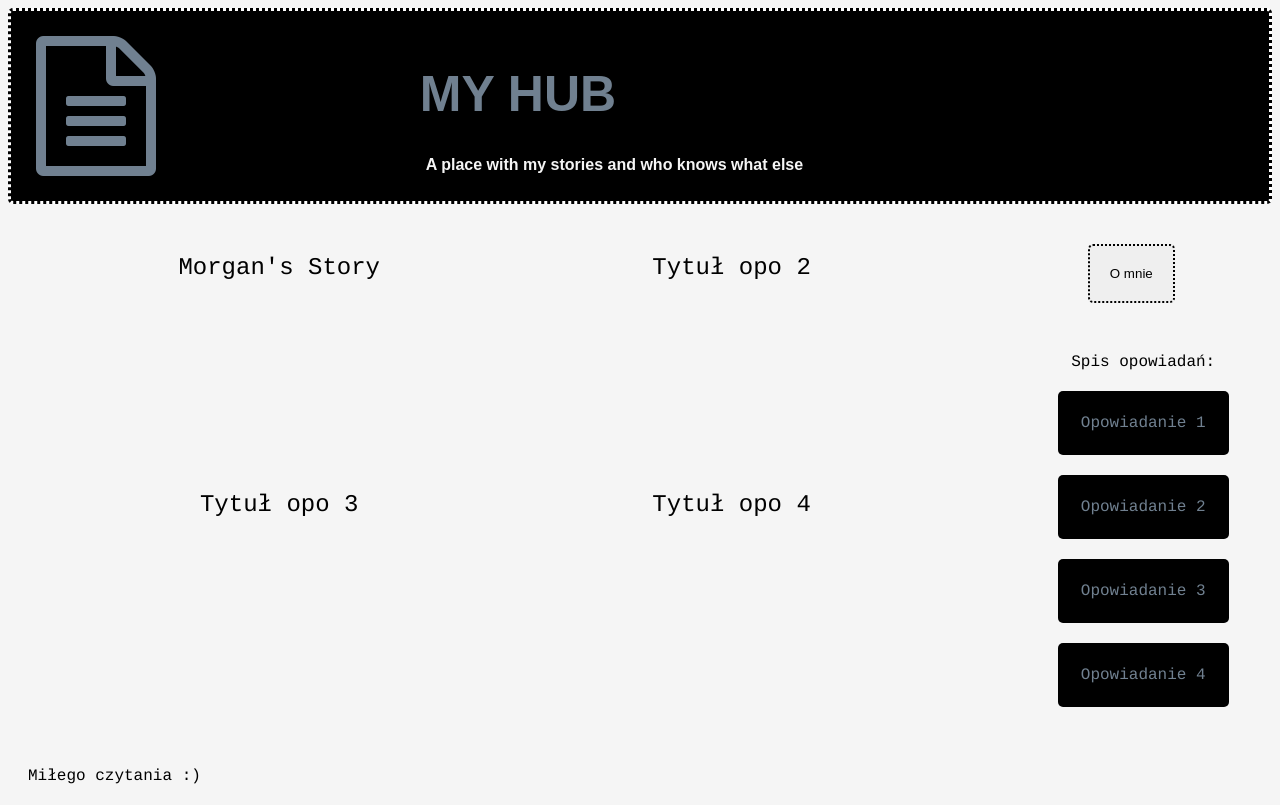
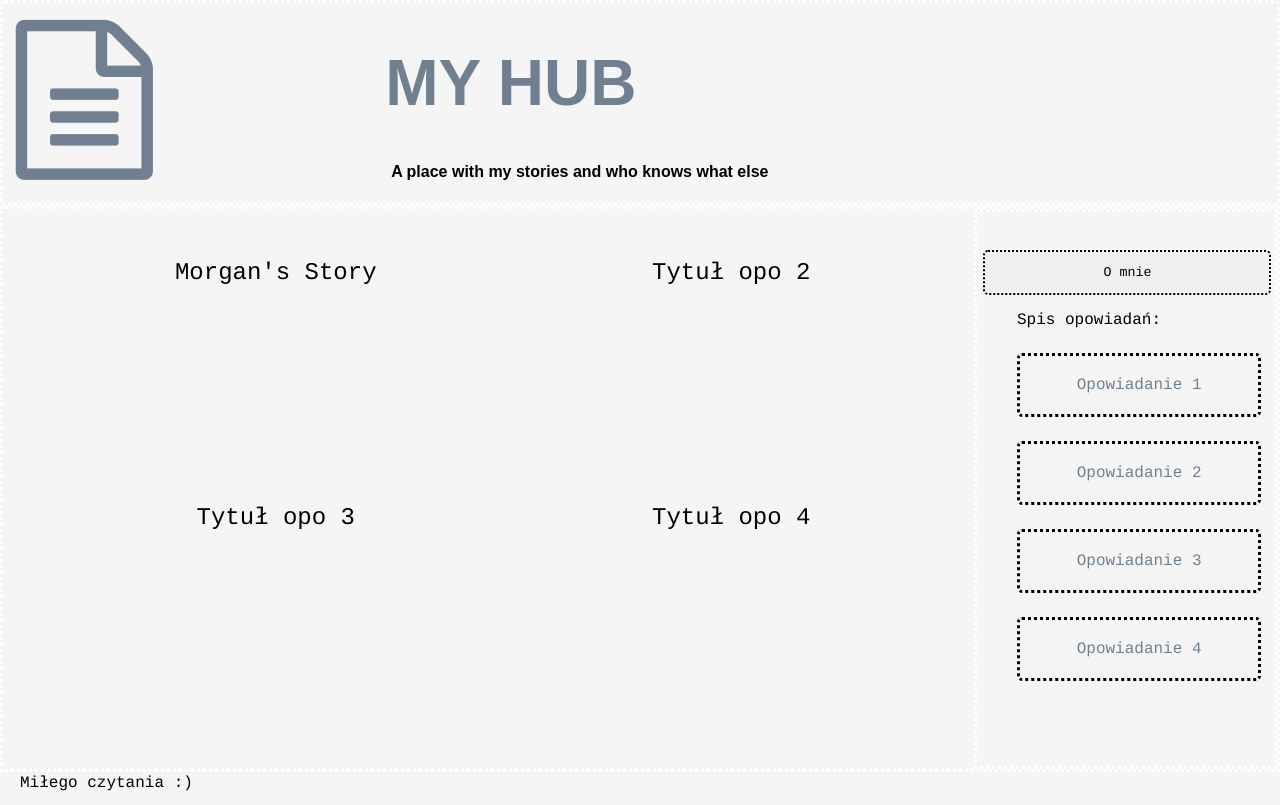
Before and after one commit to Alejandro-Mirez/MyWebpage, a website built with Parcel: page src/homepage.html in a window 1280 px wide. Built offline with nearby package versions, Linux system fonts and the light colour scheme; a script that the page names is missing; a web font is replaced by a local one.

Commit message:
fixed swal, js button and all (?) css TODO: one css file, unify colors etc cleanup

```diff
--- a/js/main.js
+++ b/js/main.js
@@ -4,6 +4,35 @@ function showAbout(){
     text: "Lepiej mi idzie wymyślanie tasiemcowych opowiadań niż ich spisywanie, ale robię, co w mojej mocy.",
     icon: "question",
     confirmButtonText: "Zamknij",
-    confirmButtonColor: "#708090"
+    confirmButtonColor: "#708090",
+   // toast: true,
+    heightAuto: false
   });
 }
+
+let myButton = document.getElementById("topBtn");
+
+let width;
+let height;
+let size;
+const minSize = 408818
+
+window.onscroll = function() {
+  width = document.documentElement.clientWidth
+  height = document.documentElement.clientHeight
+  size = width * height
+  if (size > minSize) {
+  scrollFunction()}
+};
+
+function scrollFunction() {
+  if (myButton && document.body.scrollTop > 300 || document.documentElement.scrollTop > 300) {
+      myButton.style.display = "block";
+    } else {
+      myButton.style.display = "none";
+    }
+}
+function topFunction() {
+  document.body.scrollTop = 0;
+  document.documentElement.scrollTop = 0;
+}
--- a/src/homepage.html
+++ b/src/homepage.html
@@ -12,9 +12,9 @@
 <body>
 
 <header>
-  <div class="logo_space">
-    <a href="homepage.html"><i class="fa fa-file-text-o" style="font-size:140px" id="log"></i></a>
-  </div>
+  <div class="logo_space"> <!-- necessary so that pointer shows up only on hover over icon, not the entire section -->
+    <a href="homepage.html"><i class="fa fa-file-text-o" style="font-size:20vh; text-indent: 1vw" id="log"></i></a>
+   </div>
   <div class="title">
     <h1><a href="homepage.html" class="title_hpg"> MY HUB </a></h1>
     <h4> A place with my stories and who knows what else </h4>
@@ -25,10 +25,10 @@
 
   <main>
 
-    <section>
-      <div class="cover"> Morgan's Story</div>
+    <section> <a href="story_1.html">
+      <div class="cover"> Morgan's Story </div>
       <div class="overlay">
-        <div class="text"><a href="story_1.html">
+        <div class="text">
           Opis opowiadania 1 Opis opowiadania 1Opis opowiadania 1Opis opowiadania 1Opis opowiadania
           1Opis opowiadania 1Opis opowiadania 1Opis opowiadania 1Opis opowiadania 1Opis opowiadania 1Opis opowiadania
           1Opis opowiadania 1Opis opowiadania 1Opis opowiadania 1Opis opowiadania 1Opis opowiadania 1Opis opowiadania
@@ -37,10 +37,9 @@
           1Opis opowiadania 1Opis opowiadania 1Opis opowiadania 1Opis opowiadania 1Opis opowiadania 1Opis opowiadania
           1Opis opowiadania 1Opis opowiadania 1Opis opowiadania 1Opis opowiadania 1Opis opowiadania 1Opis opowiadania
           1Opis opowiadania 1Opis opowiadania 1Opis opowiadania 1Opis opowiadania 1
-        </a>
-          <p class="snippet"> ZOBACZ FRAGMENT </p>
         </div>
       </div>
+    </a>
     </section>
 
     <section>
@@ -53,7 +52,6 @@
           2Opis opowiadania 2Opis opowiadania 2Opis opowiadania 2Opis opowiadania 2Opis opowiadania 2Opis opowiadania
           2Opis opowiadania 2Opis opowiadania 2Opis opowiadania 2Opis opowiadania 2Opis opowiadania 2Opis opowiadania
           2Opis opowiadania 2Opis opowiadania 2Opis opowiadania 2Opis opowiadania 2
-          <p class="snippet"> ZOBACZ FRAGMENT </p>
         </div>
       </div>
     </section>
@@ -61,8 +59,13 @@
     <section>
       <div class="cover"> Tytuł opo 3</div>
       <div class="overlay">
-        <div class="text"> Opis opowiadania 3
-          <p class="snippet"> ZOBACZ FRAGMENT </p>
+        <div class="text"> Opis opowiadania 2 Opis opowiadania 2Opis opowiadania 2Opis opowiadania 2Opis opowiadania
+          2Opis opowiadania 2Opis opowiadania 2Opis opowiadania 2Opis opowiadania 2Opis opowiadania 2Opis opowiadania
+          2Opis opowiadania 2Opis opowiadania 2Opis opowiadania 2Opis opowiadania 2Opis opowiadania 2Opis opowiadania
+          2Opis opowiadania 2Opis opowiadania 2Opis opowiadania 2Opis opowiadania 2Opis opowiadania 2Opis opowiadania
+          2Opis opowiadania 2Opis opowiadania 2Opis opowiadania 2Opis opowiadania 2Opis opowiadania 2Opis opowiadania
+          2Opis opowiadania 2Opis opowiadania 2Opis opowiadania 2Opis opowiadania 2Opis opowiadania 2Opis opowiadania
+          2Opis opowiadania 2Opis opowiadania 2Opis opowiadania 2Opis opowiadania 2
         </div>
       </div>
     </section>
@@ -71,7 +74,6 @@
       <div class="cover"> Tytuł opo 4</div>
       <div class="overlay">
         <div class="text"> Opis opowiadania 4
-          <p class="snippet"> ZOBACZ FRAGMENT </p>
         </div>
       </div>
     </section>
--- a/src/style_homepage.css
+++ b/src/style_homepage.css
@@ -1,70 +1,78 @@
 body {
   background-color: whitesmoke;
   font-family: Courier;
+  height: 100vh;
+  margin: 0;
+  padding: 0;
 }
 
 header {
   display: grid;
-  grid-template-columns: 10% 90%;
-  background-color: black;
+  grid-template-columns: 30% 70%;
+  background-color: whitesmoke;
   border: dotted #FFFFFF;
   border-radius: 5px;
+  height: 25%;
+  min-height: 70px;
 }
 
-.logo_space {
-  margin: 25px;
+#log{
+  position: absolute;
+  top: 2.5vh;
+}
+
+
+#log:hover {
+  color: black;
   cursor: pointer;
 }
 
-#log:hover {
-  color: whitesmoke;
-}
-
 .title {
-  width: auto;
-  margin-left: 25%;
-  margin-top: 20px;
   color: slategrey;
   font-family: "Aboreto", sans-serif;
 }
 
 .title_hpg:hover {
-  color: whitesmoke;
+  color: black;
 }
 
 h1 {
-  font-size: 50px;
+  font-size: 8vh;
 }
 
 h4 {
   margin-left: 6px;
-  color: whitesmoke;
+  color: black;
+  font-size: 2vh;
 }
 
 .container {
+  height: 70%;
   display: flex;
   flex-direction: row;
+  border: dotted #FFFFFF;
 }
 
 main {
-  width: 70%;
+  width: 75%;
   float: left;
   display: grid;
   grid-template-rows: repeat(2, 1fr);
   grid-template-columns: repeat(2, 50%);
   gap: 10px;
   text-align: center;
-  margin: 50px 30px 30px 50px;
+  padding: 50px 30px 30px 50px;
 }
 
 .cover {
-  cursor: pointer;
   font-size: x-large;
+  color: black;
 }
 
 section {
   position: relative;
   flex-wrap: wrap;
+  cursor: pointer;
 }
 
 .overlay {
@@ -73,12 +81,9 @@ section {
   bottom: 0;
   left: 0;
   right: 0;
-  height: 95%;
-  width: 95%;
   opacity: 0;
   transition: .5s ease;
   background-color: whitesmoke;
-  cursor: pointer;
   -ms-overflow-style: none;
   scrollbar-width: none;
 }
@@ -92,8 +97,7 @@ section:hover .overlay {
 }
 
 .text {
-  color: black;
-  font-size: 20px;
+  color: slategrey;
   position: relative;
   top: 50%;
   left: 50%;
@@ -103,17 +107,13 @@ section:hover .overlay {
   max-height: 90%;
 }
 
-.snippet {
-  border: solid;
-  padding: 5px;
-}
-
 
 aside {
-  text-align: center;
-  padding: 20px;
-  margin-left: 5px;
   float: right;
+  width: 25%;
+  padding-top: 3%;
+  border: dotted #FFFFFF;
+  overflow: scroll;
 }
 
 .about {
@@ -121,27 +121,34 @@ aside {
   border-style: dotted;
   border-color: black;
   border-radius: 5px;
-  margin: 20px 20px 50px 90px;
-  padding: 20px;
+  padding: 1vw;
   display: block;
   text-align: center;
   cursor: pointer;
+  width: 97%;
+  margin-left: 0.5vw;
+  font-family: Courier;
 }
 
 .about:hover {
   box-shadow: 0 0 2px 1px;
 }
 
+ul{
+  overflow-wrap: break-word;
+}
+
 .opo {
   border-style: dotted;
   border-color: black;
   border-radius: 5px;
-  margin: 20px;
+  margin-top: 3vh;
+  margin-right: 1vw;
   padding: 20px;
-  background-color: black;
+  background-color: whitesmoke;
   display: block;
   text-align: center;
-  cursor: pointer
+  cursor: pointer;
 }
 
 .opo:hover {
@@ -153,7 +160,11 @@ li {
 }
 
 footer {
-  margin: 20px;
+  height: auto;
+  text-indent: 20px;
+  position:absolute;
+  bottom: 1%;
+  font-size: 2vh;
 }
 
 a:link {
--- a/src/style_story_1.css
+++ b/src/style_story_1.css
@@ -1,59 +1,66 @@
 body {
   background-color: whitesmoke;
   font-family: Courier;
+  height: 100vh;
+  margin: 0;
+  padding: 0;
 }
 
 header {
   display: grid;
-  grid-template-columns: 10% 90%;
-  background-color: black;
+  grid-template-columns: 30% 70%;
+  background-color: whitesmoke;
   border: dotted #FFFFFF;
   border-radius: 5px;
+  height: 25%;
+  min-height: 70px;
 }
 
-.logo_space {
-  margin: 25px;
+#log{
+  position: absolute;
+  top: 2.5vh;
+}
+
+
+#log:hover {
+  color: black;
   cursor: pointer;
 }
 
-#log:hover {
-  color: whitesmoke;
-}
-
 .title {
-  width: auto;
-  margin-left: 25%;
-  margin-top: 20px;
   color: slategrey;
   font-family: "Aboreto", sans-serif;
 }
 
 .title_hpg:hover {
-  color: whitesmoke;
+  color: black;
 }
 
 h1 {
-  font-size: 50px;
+  font-size: 8vh;
 }
 
 h4 {
   margin-left: 6px;
+  color: black;
+  font-size: 2vh;
 }
 
 
 .story:hover {
-  color: whitesmoke;
+  color: black;
 }
 
 .container {
   display: flex;
   flex-direction: row;
+  border: dotted #FFFFFF;
 }
 
 main {
-  width: 70%;
+  width: 75%;
   float: left;
-  margin: 5px 30px 50px 50px;
+  padding: 5px 30px 50px 50px;
 }
 
 h3 {
@@ -80,10 +87,11 @@ h3 {
 }
 
 aside {
-  text-align: center;
-  padding: 20px;
-  margin-left: 5px;
   float: right;
+  width: 25%;
+  padding-top: 3%;
+  border: dotted #FFFFFF;
+  overflow: scroll;
 }
 
 .about {
@@ -91,27 +99,34 @@ aside {
   border-style: dotted;
   border-color: black;
   border-radius: 5px;
-  margin: 20px 20px 50px 90px;
-  padding: 20px;
+  padding: 1vw;
   display: block;
   text-align: center;
-  cursor: pointer
+  cursor: pointer;
+  width: 97%;
+  margin-left: 0.5vw;
+  font-family: Courier;
 }
 
 .about:hover {
   box-shadow: 0 0 2px 1px;
 }
 
+ul{
+  overflow-wrap: break-word;
+}
+
 .opo {
   border-style: dotted;
   border-color: black;
   border-radius: 5px;
-  margin: 20px;
+  margin-top: 3vh;
+  margin-right: 1vw;
   padding: 20px;
-  background-color: black;
+  background-color: whitesmoke;
   display: block;
   text-align: center;
-  cursor: pointer
+  cursor: pointer;
 }
 
 .opo:hover {
@@ -124,8 +139,8 @@ li {
 
 #topBtn {
   position: fixed;
-  right: 110px;
-  bottom: 20px;
+  right: 11vw;
+  bottom: 100px;
   font-size: x-large;
   border: dotted;
   outline: none;
@@ -134,8 +149,13 @@ li {
   border-radius: 50px;
 }
 
+#topBtn:hover {
+  box-shadow: 0 0 2px 1px;
+}
+
 footer {
   margin: 20px;
+  padding: 20px;
 }
 
 .back_to_hpg:hover {
```
Also changed, not shown: src/story_1.html (+2 -17 lines), src/story_1a.html (+1 -1 lines), src/story_1b.html (+1 -1 lines), src/story_1c.html (+1 -1 lines), src/story_1d.html (+1 -1 lines).
